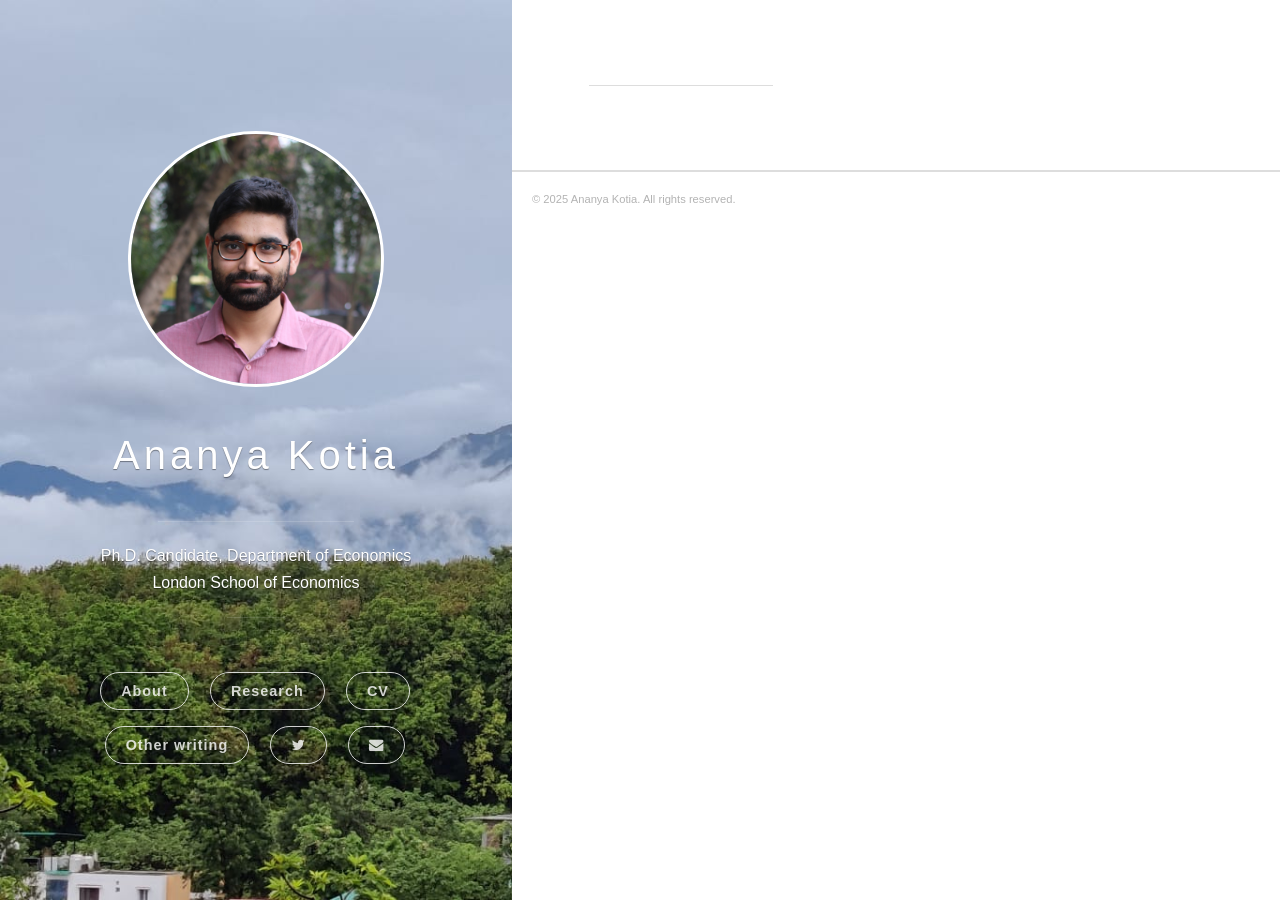
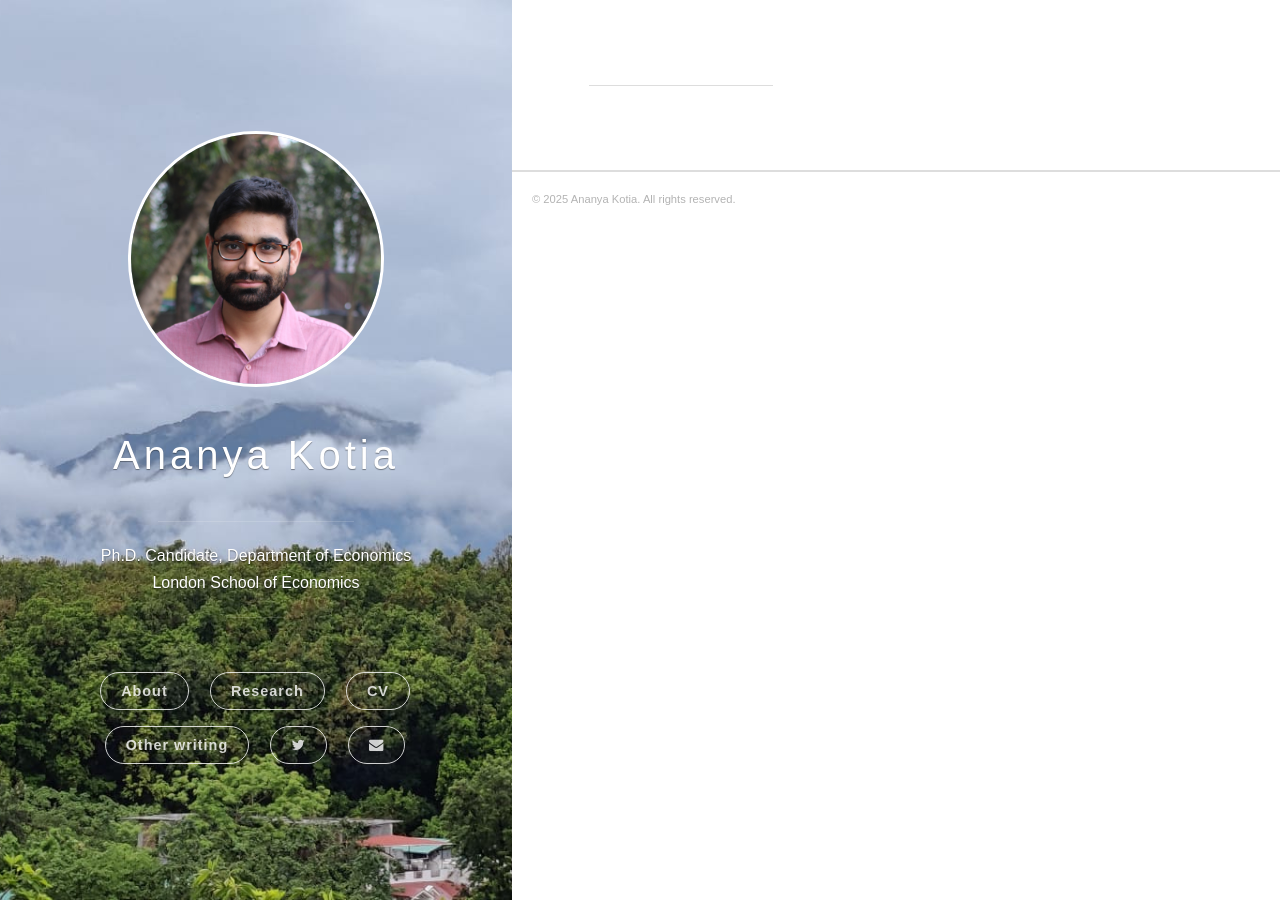
Before and after one commit to ananyakotia/ananyakotia.github.io, a Jekyll site: the page built from index.html, in a window 1280 px wide. Built offline with Jekyll 4.4.1, drawn with Linux system fonts in a browser that asks for light colours; some web fonts are replaced; the list of posts is cut into pages by our own code; a style sheet for code colours, icons or effects is not loaded.

Commit message:
Update main.scss

```diff
--- a/css/main.scss
+++ b/css/main.scss
@@ -239,3 +239,16 @@ ul.no-bullets li {
 .panel-cover--collapsed{
   overflow-y:auto;     /* inner pages */
 }
+
+/* Panel photo + lighter gradient on ALL pages */
+.panel-cover{
+  background-image:
+    linear-gradient(140deg,
+                    rgba(68,68,68,.35) 10%,   /* grey corner  */
+                    rgba(0,0,0,.65)),         /* dark corner  */
+    url({{ site.baseurl }}/images/2.JPG);     /* hero photo   */
+
+  background-size: cover;
+  background-position: center top;
+  background-repeat: no-repeat;
+}
```
